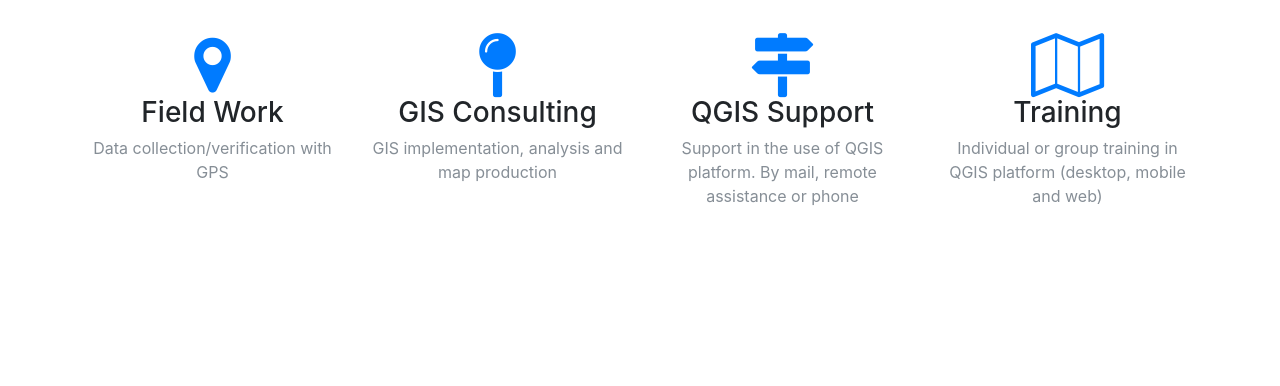
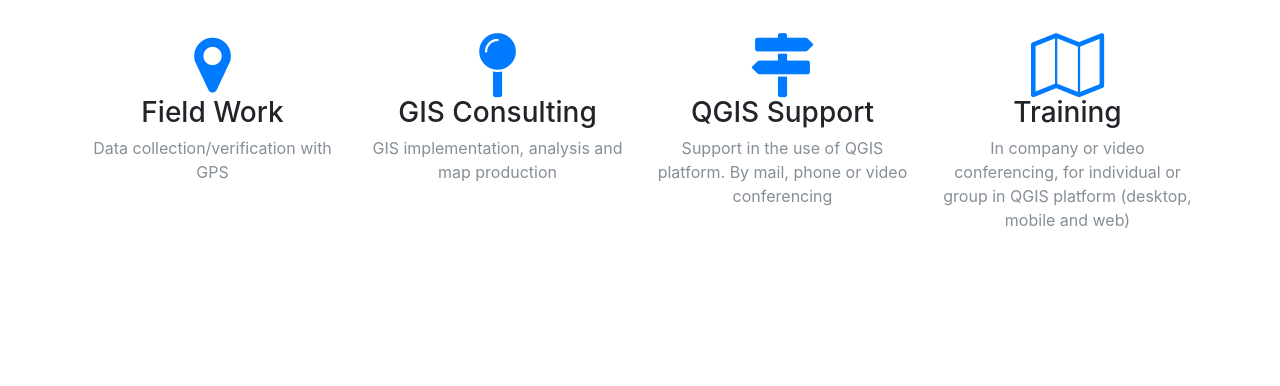
Before and after one commit to geomondego/nelson_geo, a website with bundled scripts: page index.html in a window 1280 px wide. Shown: the part 1303-1689 px from the top of the page. Built offline with nearby package versions, Linux system fonts and the light colour scheme.

Commit message:
Updates html and css

```diff
--- a/index.html
+++ b/index.html
@@ -107,14 +107,14 @@
             <div class="service-box">
               <i class="fa fa-4x fa-map-signs text-primary sr-icons"></i>
               <h3>QGIS Support</h3>
-              <p class="text-muted">Support in the use of QGIS platform. By mail, remote assistance or phone</p>
+              <p class="text-muted">Support in the use of QGIS platform. By mail, phone or video conferencing</p>
             </div>
           </div>
           <div class="col-lg-3 col-md-6 text-center">
             <div class="service-box">
               <i class="fa fa-4x fa-map-o text-primary sr-icons"></i>
               <h3>Training</h3>
-              <p class="text-muted">Individual or group training in QGIS platform (desktop, mobile and web)</p>
+              <p class="text-muted">In company or video conferencing, for individual or group in QGIS platform (desktop, mobile and web)</p>
             </div>
          </div>
        </div>
```
Also changed, not shown: img/portfolio/fullsize/2.png (deleted), img/portfolio/fullsize/img1.jpg, img/portfolio/fullsize/img2.jpg, img/portfolio/fullsize/img3.jpg.
